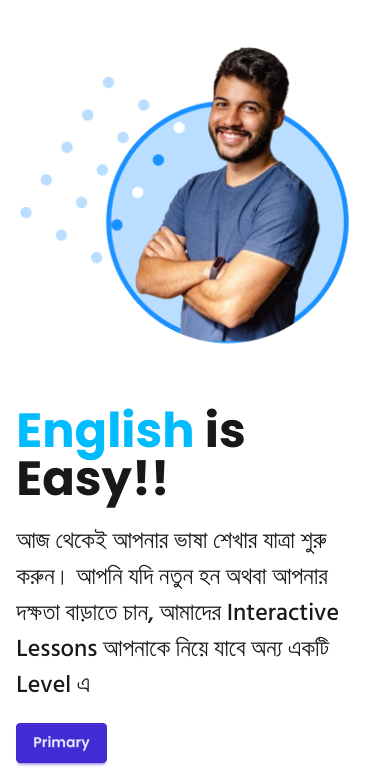
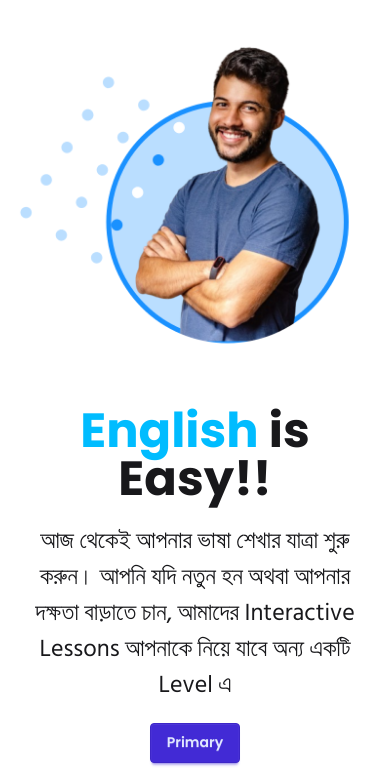
Before and after one commit to MD-Sabbir-Hosain-Rafi99/english_janalaApi, a plain HTML site: page index.html in a window 390 px wide. Shown: the part 74-857 px from the top of the page. Drawn offline with nearby package versions, Linux system fonts and the light colour scheme.

Commit message:
Banner responsive done

```diff
--- a/index.html
+++ b/index.html
@@ -82,9 +82,9 @@
 
     <!-- Banner Section Start -->
      <section class="flex flex-col-reverse md:flex-row gap-10 justify-between items-center py-5 w-11/12 mx-auto">
-        <div class="content flex-1">
+        <div class="content flex-1 text-center md:text-start">
             <h1 class="text-5xl font-bold"><span class="text-sky-400">English</span> is Easy!!</h1>
-            <p class="font-bangla text-[24px] md:w-[727px] font-medium text-[#18181B] mt-5 mb-5">আজ থেকেই আপনার ভাষা শেখার যাত্রা শুরু করুন। আপনি যদি নতুন হন অথবা আপনার দক্ষতা বাড়াতে চান, আমাদের Interactive Lessons আপনাকে নিয়ে যাবে অন্য একটি Level এ</p>
+            <p class="font-bangla text-[24px] md:w-[727px] font-normal md:font-medium text-[#18181B] mt-5 mb-5">আজ থেকেই আপনার ভাষা শেখার যাত্রা শুরু করুন। আপনি যদি নতুন হন অথবা আপনার দক্ষতা বাড়াতে চান, আমাদের Interactive Lessons আপনাকে নিয়ে যাবে অন্য একটি Level এ</p>
             <button class="btn btn-primary">Primary</button>
         </div>
         <div class="image flex-1">
```
